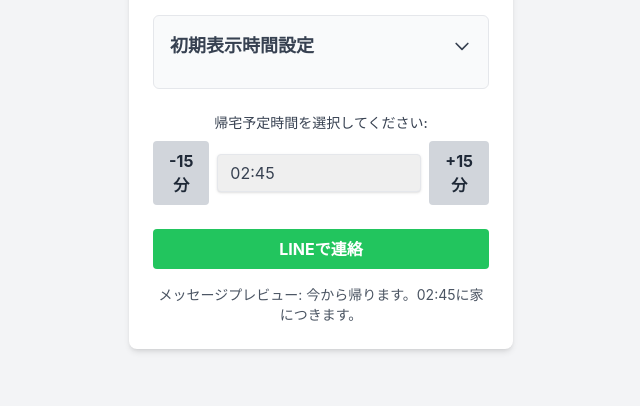
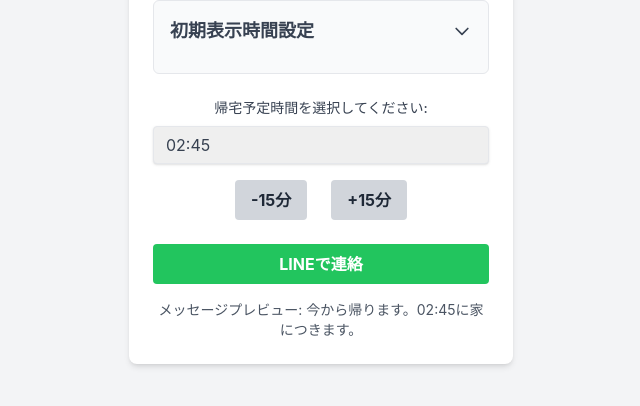
Before and after one commit to eiKatou/eta-messanger, a plain HTML site: page index.html in a window 1280 px wide. Shown: the part 258-664 px from the top of the page, without its empty margins (319-959 px from the left). Drawn offline with nearby package versions, Linux system fonts and the light colour scheme.

Commit message:
feat: Add time adjustment buttons and fix issues

```diff
--- a/index.html
+++ b/index.html
@@ -51,10 +51,10 @@
             <label for="arrival-time" class="block text-gray-700 text-sm font-medium mb-2">
                 帰宅予定時間を選択してください:
             </label>
-            <div class="flex items-center space-x-2">
+            <select id="arrival-time" class="shadow appearance-none border rounded w-full py-2 px-3 text-gray-700 leading-tight focus:outline-none focus:shadow-outline form-select mb-4">
+                </select>
+            <div class="flex justify-center items-center space-x-6 mb-6">
                 <button id="decrease-time" class="bg-gray-300 hover:bg-gray-400 text-gray-800 font-bold py-2 px-4 rounded focus:outline-none focus:shadow-outline">-15分</button>
-                <select id="arrival-time" class="shadow appearance-none border rounded w-full py-2 px-3 text-gray-700 leading-tight focus:outline-none focus:shadow-outline form-select">
-                </select>
                 <button id="increase-time" class="bg-gray-300 hover:bg-gray-400 text-gray-800 font-bold py-2 px-4 rounded focus:outline-none focus:shadow-outline">+15分</button>
             </div>
         </div>
```
